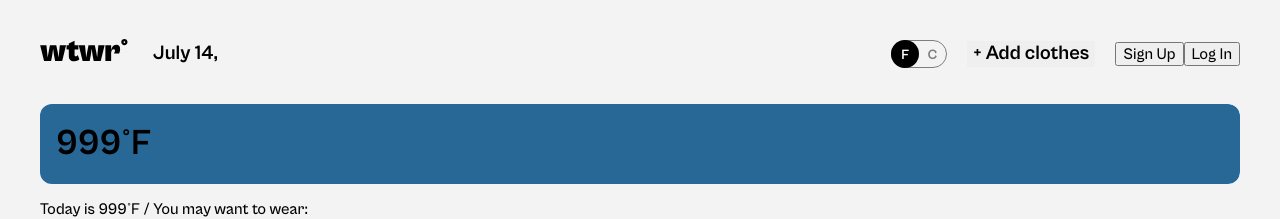
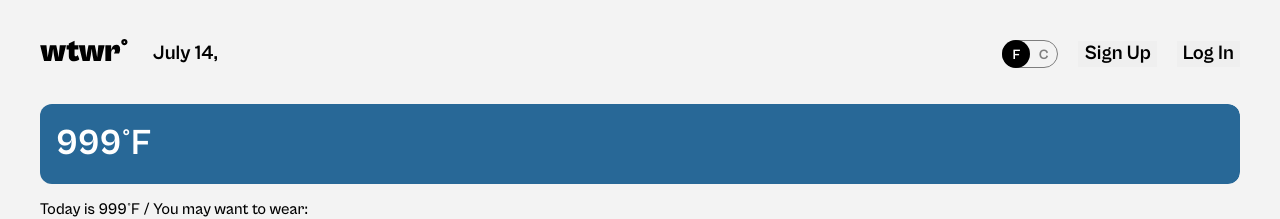
Before and after one commit to Jayniech/se_project_react, a React (Vite) app: page / in a window 1280 px wide. Shown: the top 219 px of the page. Built offline with nearby package versions, Linux system fonts and the light colour scheme; no server answers.

Commit message:
Style Signup and Login buttons

```diff
--- a/src/components/App/App.jsx
+++ b/src/components/App/App.jsx
@@ -22,7 +22,7 @@ import {
   checkToken,
   editUser,
 } from "../../utils/auth";
-import ProtectedRoute from "../PrtectedRoute/ProtectedRoute";
+import ProtectedRoute from "../ProtectedRoute/ProtectedRoute";
 import EditProfileModal from "../EditProfileModal/EditProfileModal";
 
 function App() {
--- a/src/components/EditProfileModal/EditProfileModal.jsx
+++ b/src/components/EditProfileModal/EditProfileModal.jsx
@@ -1,4 +1,3 @@
-import "./EditProfileModal.css";
 import ModalWithForm from "../ModalWithForm/ModalWithForm";
 import { useEffect, useState } from "react";
 
--- a/src/components/Header/Header.css
+++ b/src/components/Header/Header.css
@@ -11,36 +11,31 @@
   gap: 12px;
 }
 
-.header__avatar {
+.header__avatar,
+.header__avatar-ph {
   width: 40px;
   height: 40px;
 }
 
 .header__avatar-ph {
   border-radius: 50%;
-  width: 40px;
-  height: 40px;
 }
 
-.header__username {
+.header__username,
+.header__date-and-location {
   margin: 0;
   font-size: 20px;
   line-height: 1.2;
   font-weight: 700;
 }
 
-.header__logo {
-  width: 89px;
-  height: 40px;
+.header__button-container {
+  display: flex;
+  gap: 20px;
 }
 
-.header__date-and-location {
-  margin: 0;
-  font-weight: 700;
-  font-size: 20px;
-  line-height: 1.2;
-}
-
+.header__sign-up-btn,
+.header__log-in-btn,
 .header__add-clothes-btn {
   border: none;
   font-weight: 700;
@@ -49,9 +44,16 @@
   transition: transform 0.15s linear;
 }
 
+.header__sign-up-btn:hover,
+.header__log-in-btn:hover,
 .header__add-clothes-btn:hover {
   cursor: pointer;
   transform: scale(1.03);
+}
+
+.header__logo {
+  width: 89px;
+  height: 40px;
 }
 
 .header__column {
--- a/src/components/Header/Header.jsx
+++ b/src/components/Header/Header.jsx
@@ -32,6 +32,15 @@ function Header({
         </p>
       </div>
       <ToggleSwitch />
+      {/* <button
+        onClick={handleAddClick}
+        type="button"
+        className="header__add-clothes-btn"
+      >
+        + Add clothes
+      </button> */}
+      {isLoggedIn ? (
+        <>
           <button
             onClick={handleAddClick}
             type="button"
@@ -39,7 +48,6 @@ function Header({
           >
             + Add clothes
           </button>
-      {isLoggedIn ? (
           <Link to="/profile" className="header__link">
             <div className="header__user-container">
               <p className="header__username">{currentUser?.data?.name}</p>
@@ -56,13 +64,15 @@ function Header({
               )}
             </div>
           </Link>
+        </>
       ) : (
-        <div>
-          <button onClick={onSignup}>Sign Up</button>
-          <button onClick={onLogin}>Log In</button>
-          {/* TODO -
-              1. style login sign up buttons
-              2. fix button positions on register and login modals */}
+        <div className="header__button-container">
+          <button onClick={onSignup} className="header__sign-up-btn">
+            Sign Up
+          </button>
+          <button onClick={onLogin} className="header__log-in-btn">
+            Log In
+          </button>
         </div>
       )}
     </header>
--- a/src/components/SideBar/SideBar.css
+++ b/src/components/SideBar/SideBar.css
@@ -17,20 +17,7 @@
   gap: 8px;
 }
 
-.sidebar__edit-profile-btn {
-  border: none;
-  font-weight: 700;
-  font-size: 20px;
-  line-height: 1.2;
-  text-align: left;
-  transition: transform 0.15s linear;
-}
-
-.sidebar__edit-profile-btn:hover {
-  cursor: pointer;
-  transform: scale(1.03);
-}
-
+.sidebar__edit-profile-btn,
 .sidebar__log-out-btn {
   border: none;
   font-weight: 700;
@@ -40,6 +27,7 @@
   transition: transform 0.15s linear;
 }
 
+.sidebar__edit-profile-btn:hover,
 .sidebar__log-out-btn:hover {
   cursor: pointer;
   transform: scale(1.03);
--- a/src/components/WeatherCard/WeatherCard.css
+++ b/src/components/WeatherCard/WeatherCard.css
@@ -20,4 +20,5 @@
   position: absolute;
   top: 20px;
   left: 16px;
+  color: #fff;
 }
```
Also changed, not shown: src/components/ModalWithForm/ModalWithForm.css (+0 -10 lines), src/components/EditProfileModal/EditProfileModal.css (deleted), src/components/ProtectedRoute/ProtectedRoute.jsx (renamed from src/components/PrtectedRoute/ProtectedRoute.jsx). Lines whose indentation alone changed are shown as unchanged.
